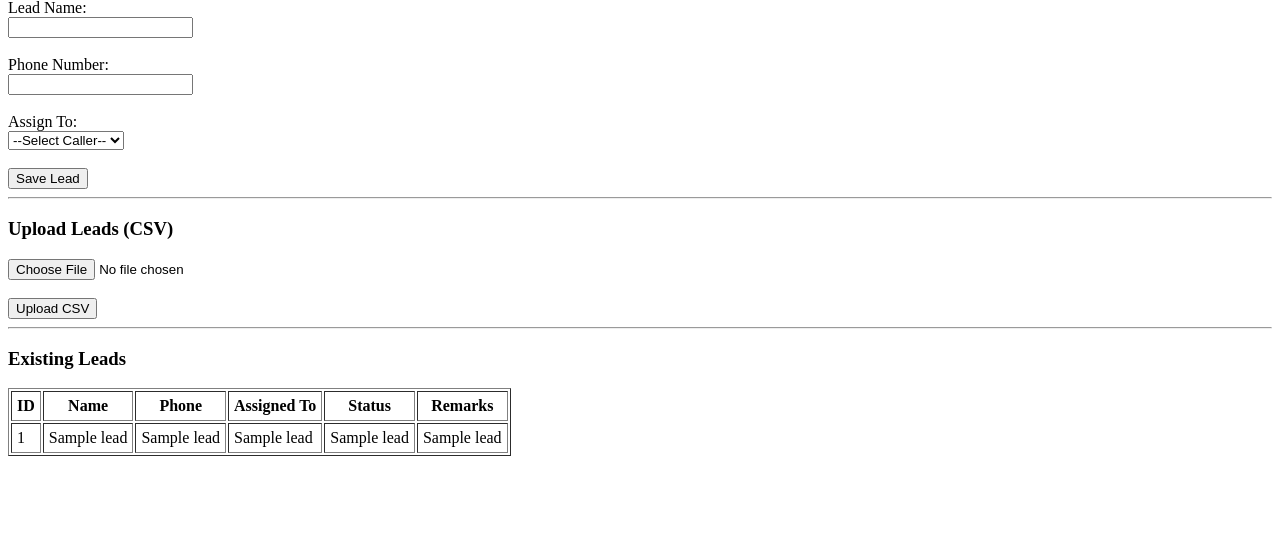
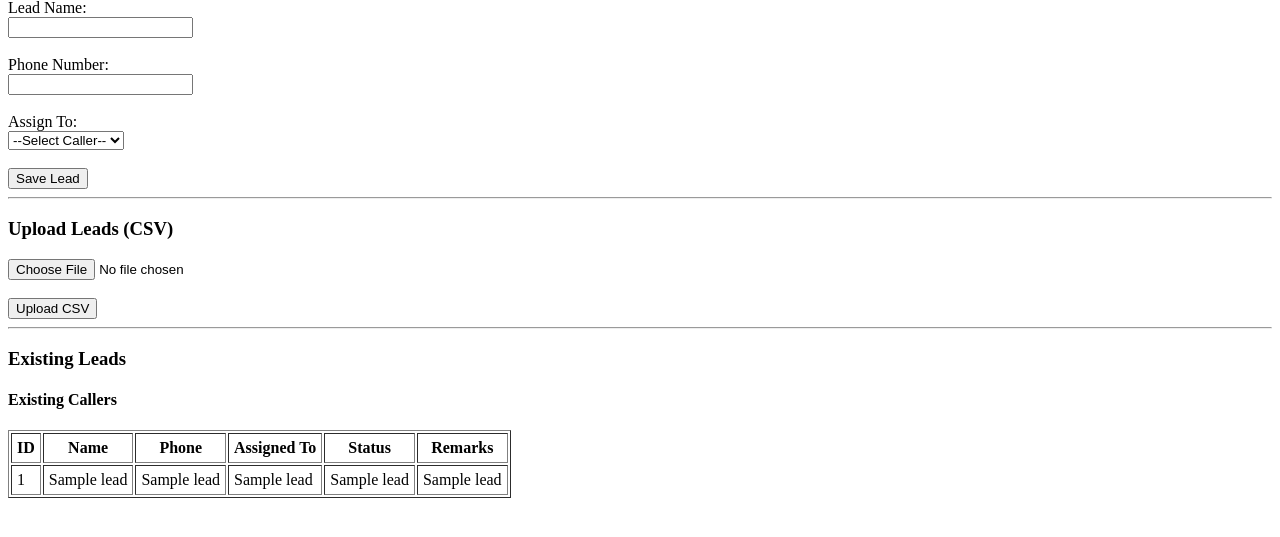
Before and after one commit to Rahulrai23/lead-calling-app, a Flask app: template templates/manager.html in a window 1280 px wide. Shown: the part 230-767 px from the top of the page. Run offline with Flask 3, Linux system fonts and the light colour scheme; the template is opened without the code that fills it: most values are stand-ins (such as "Sample title", 1, 10 or a date in 2020); some libraries are stand-ins or nearby versions.

Commit message:
Update manager.html

```diff
--- a/templates/manager.html
+++ b/templates/manager.html
@@ -65,6 +65,12 @@
     <th>Remarks</th>
 
   </tr>
+<h4>Existing Callers</h4>
+<ul>
+  {% for c in query_db("SELECT username FROM users WHERE role='caller'") %}
+    <li>{{ c[0] }}</li>
+  {% endfor %}
+</ul>
 
   {% for lead in leads %}
   <tr>
```
